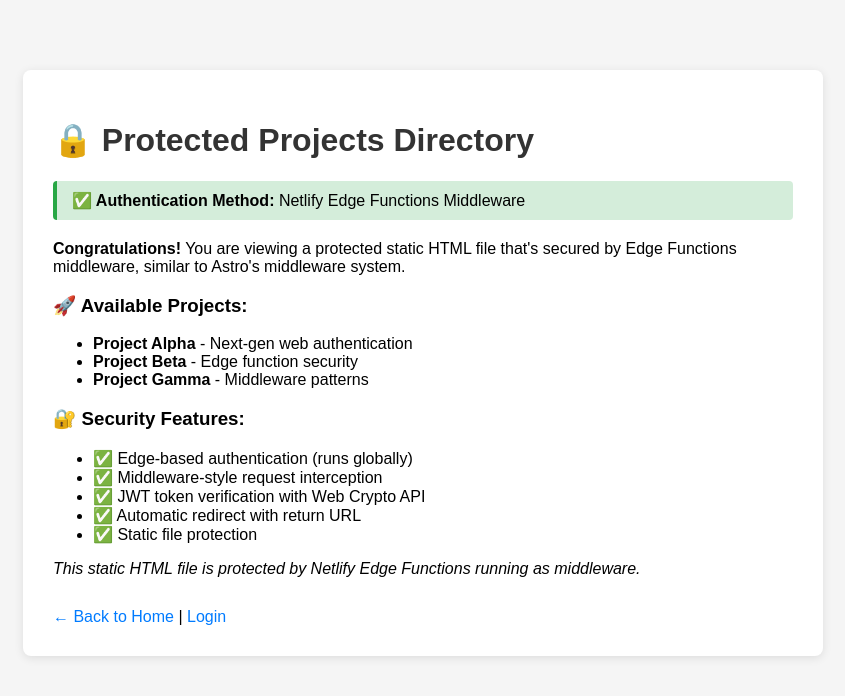
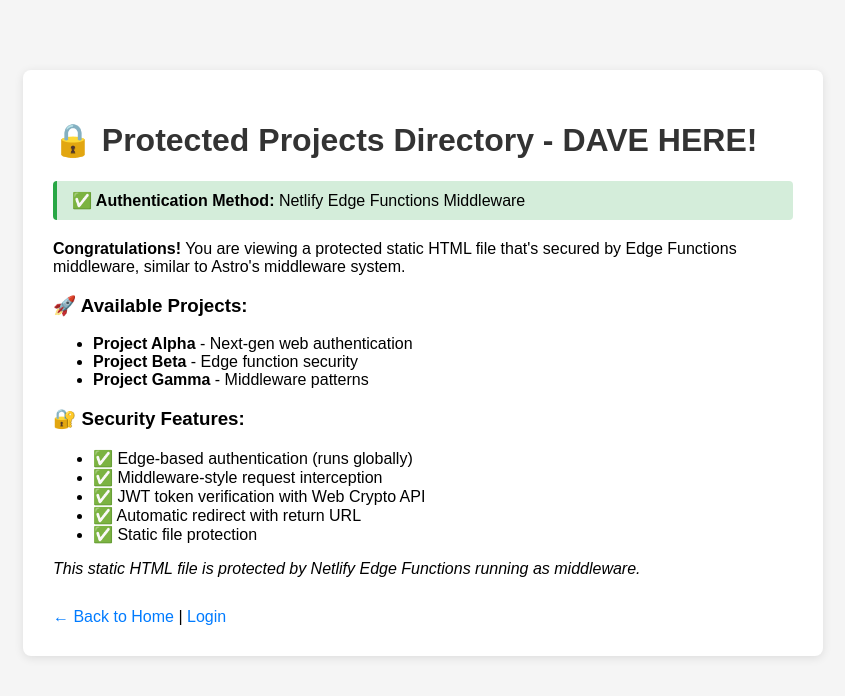
Before and after one commit to djhmateer/auth-test-html-jwt, a website: page projects/index.html in a window 1280 px wide. Shown: the whole page, without its empty margins (217-1062 px from the left). Drawn offline with Linux system fonts and the light colour scheme.

Commit message:
dave here test

```diff
--- a/projects/index.html
+++ b/projects/index.html
@@ -31,7 +31,7 @@
 </head>
 <body>
     <div class="protected-content">
-        <h1>🔒 Protected Projects Directory</h1>
+        <h1>🔒 Protected Projects Directory - DAVE HERE!</h1>
 
         <div class="auth-badge">
             <strong>✅ Authentication Method:</strong> Netlify Edge Functions Middleware
```
